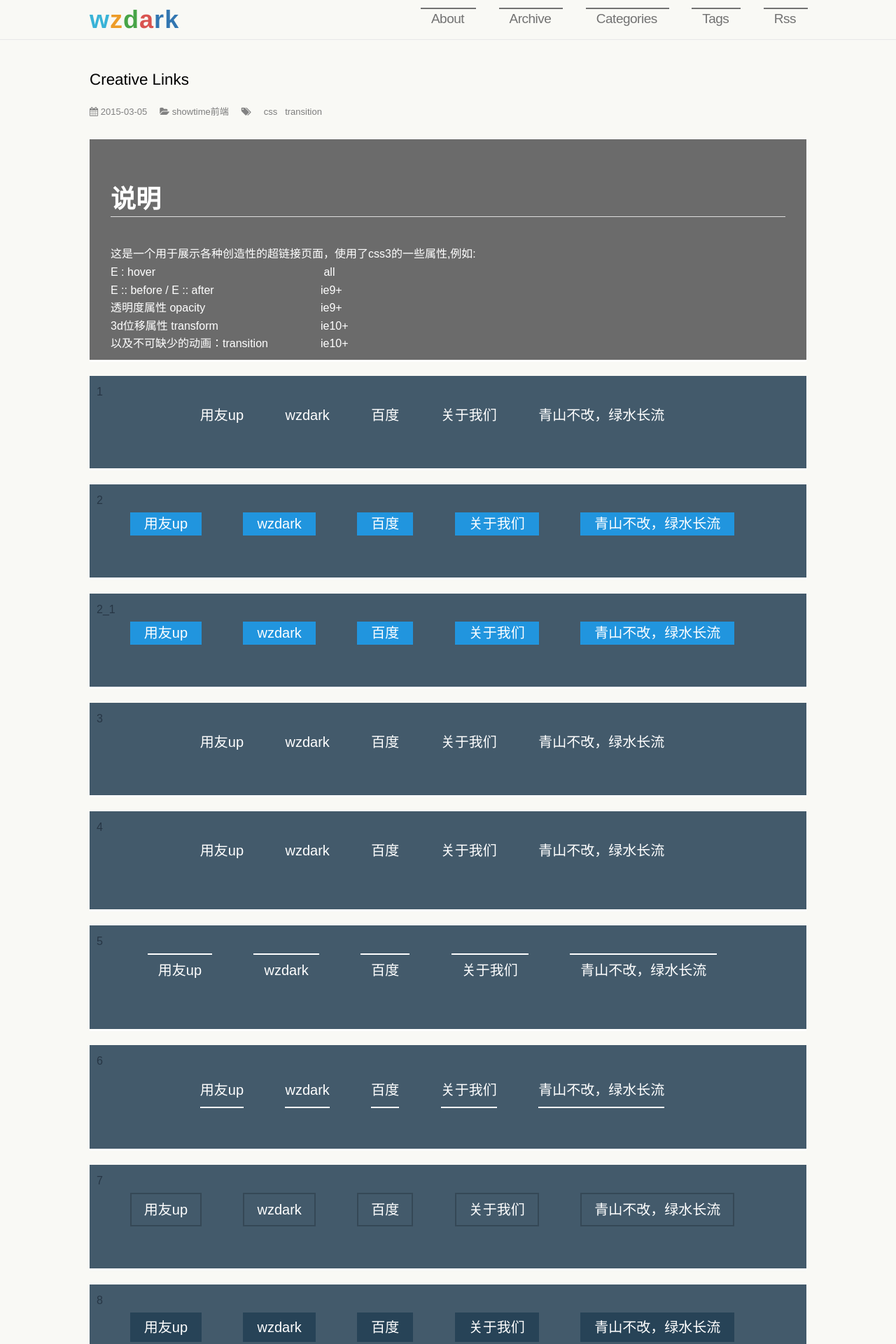
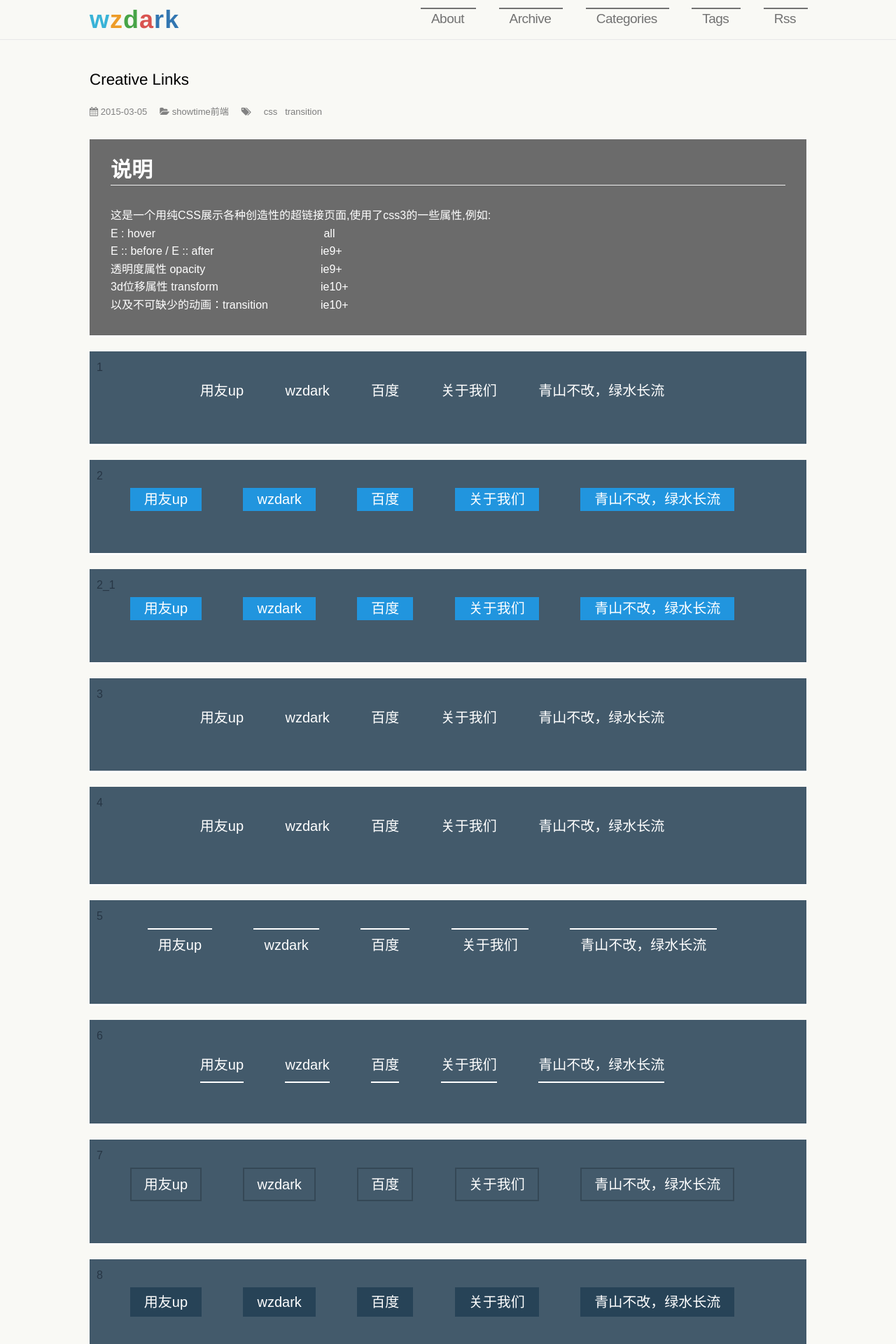
Before and after one commit to wzdark/personalInfo, a Jekyll site: the page built from _posts/2015-03-05-creative_links.html, in a window 1280 px wide. Shown: the top 1920 px of the page at 70% size. Built offline with Jekyll 4.4.1, drawn with Linux system fonts in a browser that asks for light colours; nearby versions of some CDN libraries; Markdown is read by kramdown in place of the engine named in the settings; comment, search, counter and statistics services are not loaded.

Commit message:
调整creative links

```diff
--- a/_posts/2015-03-05-creative_links.html
+++ b/_posts/2015-03-05-creative_links.html
@@ -8,9 +8,9 @@
 
 <link rel="stylesheet" href="{{ "/css/creative_links.css" | prepend: site.baseurl }}">
 <div class="header">
-	<div style="padding: 0 30px; text-align: left">
-		<h1>说明</h1>
-		<p>这是一个用于展示各种创造性的超链接页面，使用了css3的一些属性,例如:</p>
+	<div style="padding: 0 30px; text-align: left; margin-bottom: 20px;">
+		<h2 style="margin-top: 20px;">说明</h2>
+		<p>这是一个用纯CSS展示各种创造性的超链接页面,使用了css3的一些属性,例如:</p>
 		<p>
 			<span class="prop">
 				E : hover
--- a/css/creative_links.css
+++ b/css/creative_links.css
@@ -45,10 +45,11 @@
 }
 
 /*init a style for different browse*/
-.item_block a,.item_block a,.item_block a{
+.item_block a , .item_block a:hover{
 	color: #FFFFFF;
 	text-decoration: none;
 }
+
 
 .item_block *::before,.item_block *::after{
 	box-sizing: border-box;
@@ -100,11 +101,11 @@
 
 	opacity: 1;
 	/*位移*/
-	transform: translateX(-20px);
-	-ms-transform:translateX(-20px); 	/* IE 9 */
-	-moz-transform:translateX(-20px); 	/* Firefox */
-	-webkit-transform:translateX(-20px); /* Safari 和 Chrome */
-	-o-transform:translateX(-20px); 	/* Opera */
+	transform: translateX(-30px);
+	-ms-transform:translateX(-30px); 	/* IE 9 */
+	-moz-transform:translateX(-30px); 	/* Firefox */
+	-webkit-transform:translateX(-30px); /* Safari 和 Chrome */
+	-o-transform:translateX(-30px); 	/* Opera */
 
 
 }
@@ -551,7 +552,7 @@
 
 /*style 10*/
 .style_10 a{
-	color: #274357;
+	color: #274357 !important;
 }
 
 .style_10 a::before{
@@ -587,7 +588,7 @@
 
 /*style 10*/
 .style_11 a{
-	color: #274357;
+	color: #274357 !important;
 }
 
 .style_11 a::before{
```
